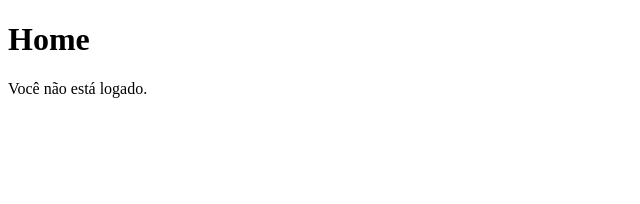
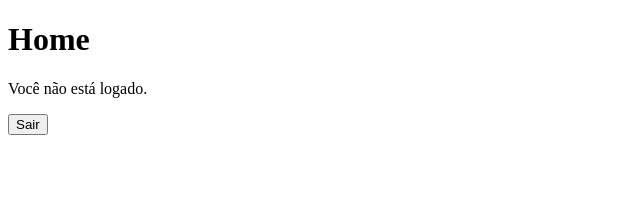
Before and after one commit to ryanvetoriano/ReactHookForm-json-server, a React app in the folder access-control-cp/access-control-cp/: page /home in a window 1280 px wide. Shown: the top 204 px of the page, without its empty margins (0-640 px from the left). Built offline with nearby package versions, Linux system fonts and the light colour scheme; the HTML template or start-up script is replaced by a standard one.

Commit message:
feat - Adicionando useNavigate e botão de sair para voltar ao login

```diff
--- a/access-control-cp/access-control-cp/src/routes/Home/index.tsx
+++ b/access-control-cp/access-control-cp/src/routes/Home/index.tsx
@@ -1,6 +1,9 @@
+import { useNavigate } from "react-router-dom";
+
 export default function Home() {
   const user = localStorage.getItem("loggedUser");
   const parsedUser = user ? JSON.parse(user) : null;
+  const navigate = useNavigate()
 
   return (
     <main>
@@ -13,6 +16,14 @@ export default function Home() {
         ) : (
           <p>Você não está logado.</p>
         )}
+        <button
+          onClick={() => {
+            localStorage.removeItem("loggedUser");
+            navigate("/");
+          }}
+        >
+          Sair
+        </button>
       </div>
     </main>
   );
```
